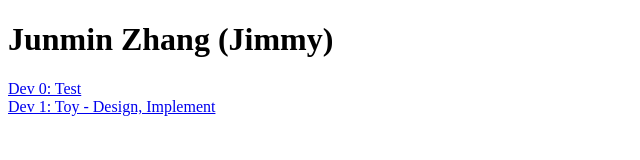
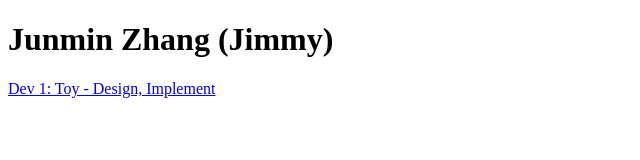
Before and after one commit to zjm200410/IMGD-2900, a plain HTML site: page Dev1/index.html in a window 1280 px wide. Shown: the whole page, without its empty margins (0-640 px from the left). Drawn offline with Linux system fonts and the light colour scheme.

Commit message:
Update index.html

```diff
--- a/Dev1/index.html
+++ b/Dev1/index.html
@@ -12,11 +12,10 @@
 		</h1>
 
 		<p>
-			<a href="resources/game.html" target="_blank">Dev 0: Test </a>
-			<br>
 			<a href="resources/game.html" target="_blank">Dev 1: Toy - Design, Implement </a>
 			<br>
 		</p>
 
 	</body>
+
 </html>
```
